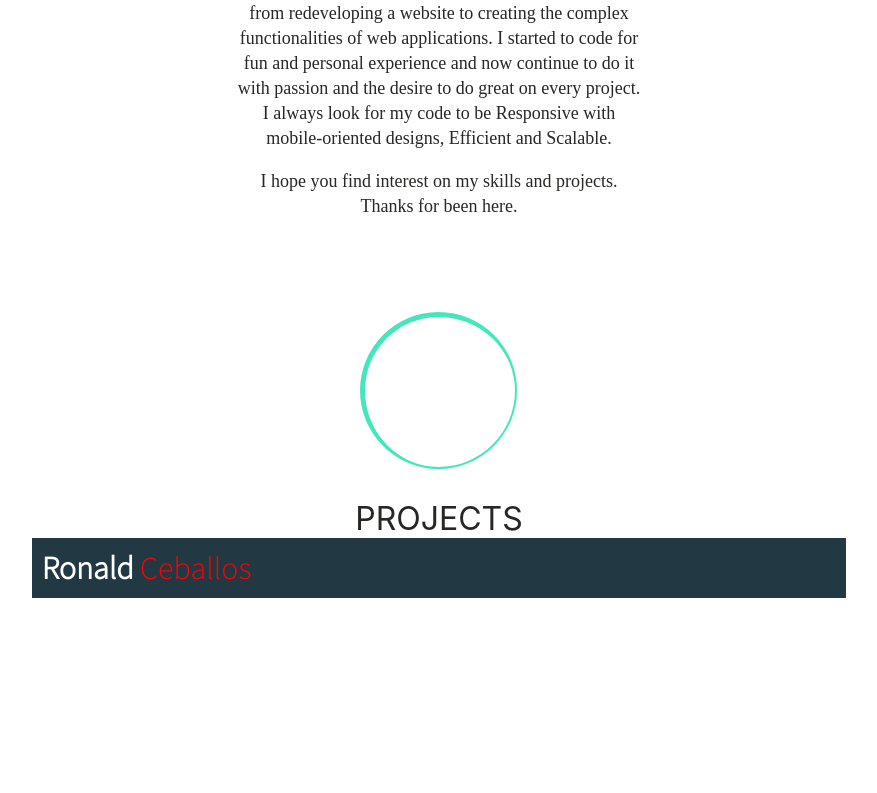
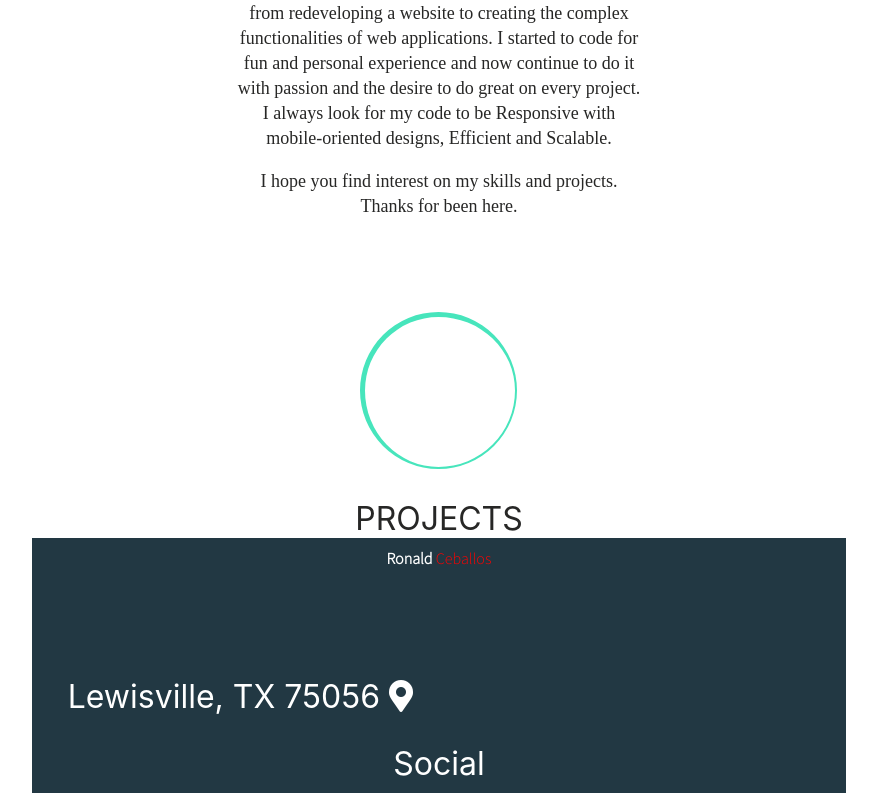
Before and after one commit to Ronald03/r-portfolio, a React (Create React App) app: page / in a window 1280 px wide. Shown: the part 277-1070 px from the top of the page, without its empty margins (201-1078 px from the left). Before the commit the page ends 875 px from the top, so only its background shows below. Built offline with nearby package versions, Linux system fonts and the light colour scheme.

Commit message:
Made no significant changes

```diff
--- a/src/Components/Footer.js
+++ b/src/Components/Footer.js
@@ -4,13 +4,18 @@ export default function Footer() {
   return (
     <div className="main-footer">
       <footer class="footer">
-        <div className="name-on-footer fontSource">
+
+        <div className="name-on-footer fontSource center-content">
           <span id="ronald">Ronald <span id="ceballos">Ceballos</span></span>
         </div>
 
-       {/*  <div class="footer-name ftr">
-          <h3><span id="ronald">Ronald</span> <span id="ceballos">Ceballos</span></h3>
+        <div className="footer-address center-content">
+          <p>Lewisville, TX 75056 <i class="fas fa-map-marker-alt"></i></p>
         </div>
+
+        <div className="social center-content"><span>Social</span></div>
+
+       {/*
 
         <div class="footer-address ftr">
           <p>Lewisville, TX 75056 <i class="fas fa-map-marker-alt"></i></p>
--- a/src/index.css
+++ b/src/index.css
@@ -311,14 +311,21 @@ code {
     padding: 10px;
     background-color:  #223843;
     color:#FFFFFF;
+    display: grid;
+    grid-template-rows: 100px auto auto;
   }
 
+  .center-content {
+    text-align: center;
+    justify-content: center;
+    text-justify: auto;
+  }
 
   .ftr {
     padding-top: 10px;
   }
 
-  .footer-name {
+  .name-on-footer {
     width: 100%;
     font-size: 16px;
     text-align: center;
```
